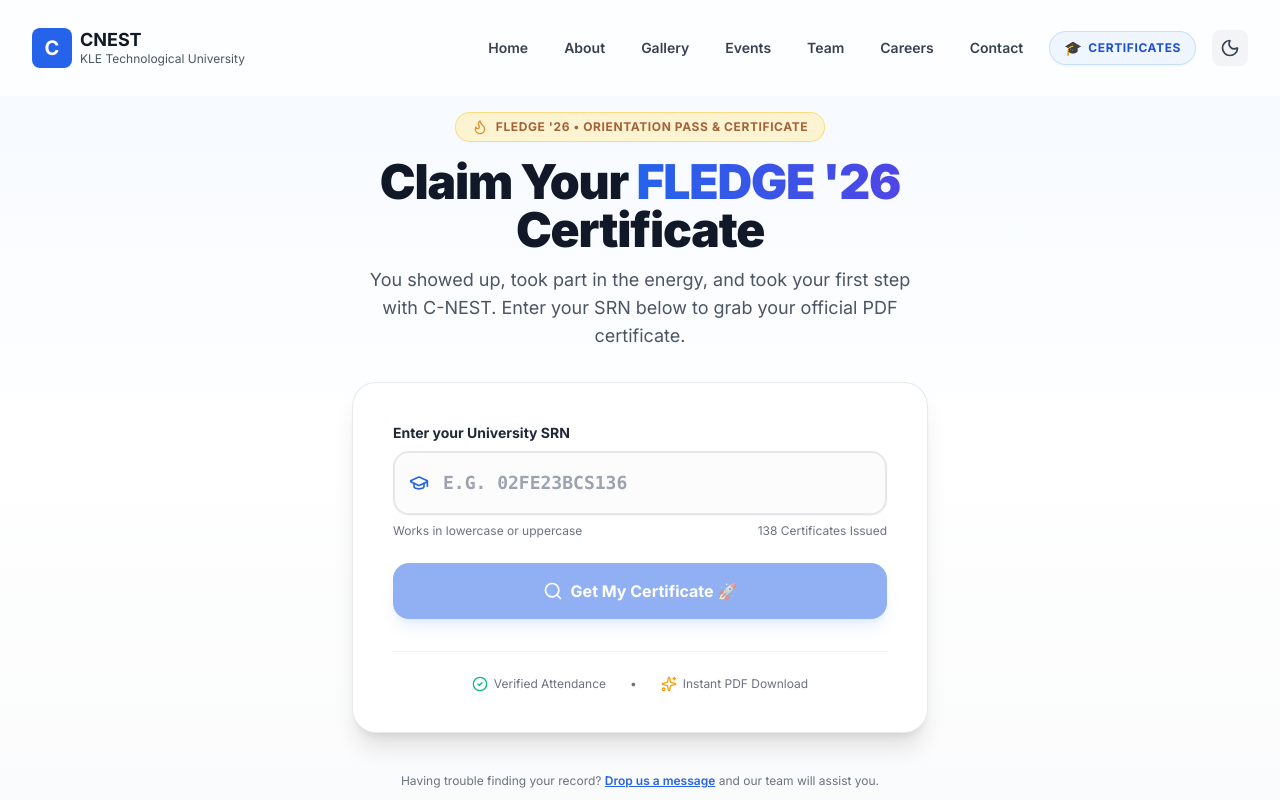
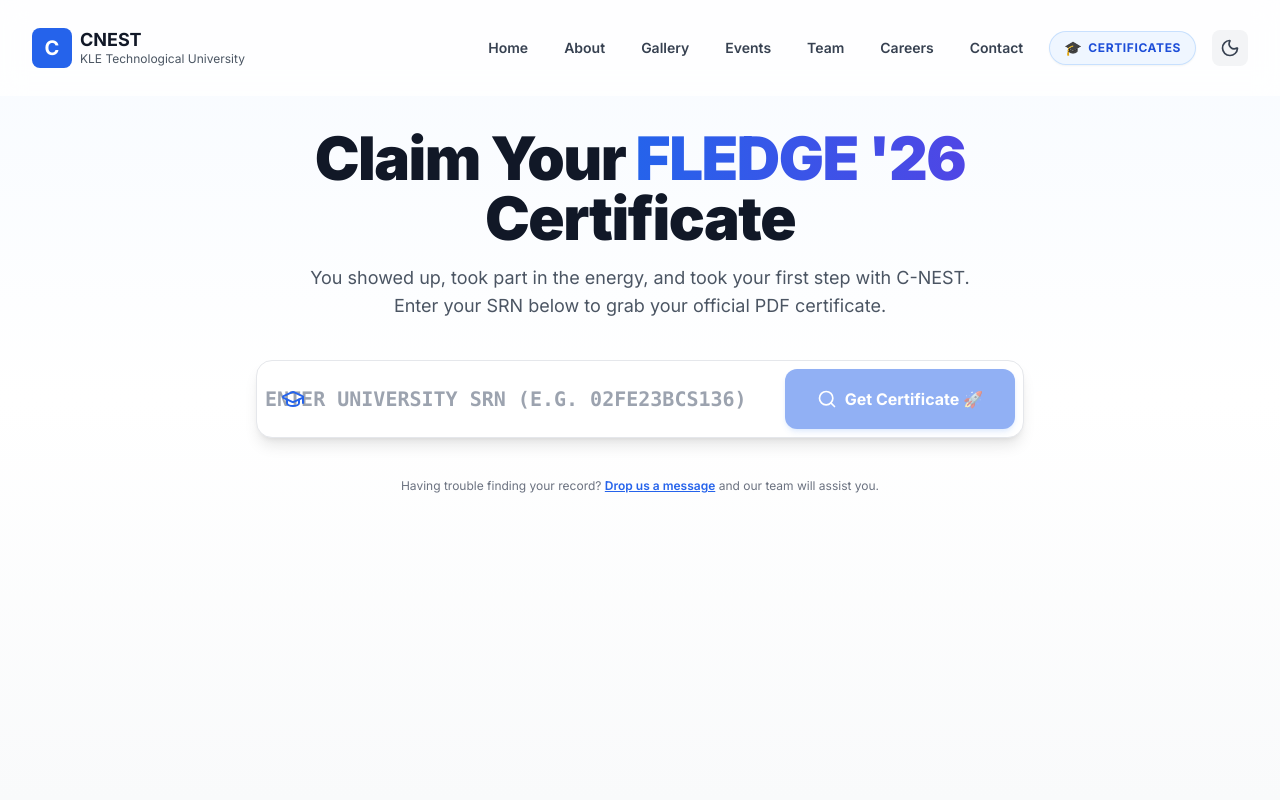
Before and after one commit to SushilChandaragi/CNEST, a React (Vite) app: page /certificate in a window 1280 px wide. Shown: the top 800 px of the page. Built offline with nearby package versions, Linux system fonts and the light colour scheme.

Commit message:
feat: add orientation certificate ribbon on hero, wide banner on homepage, and streamlined wide unboxed certificate search

```diff
--- /dev/null
+++ b/components/CertificateClaimBanner.tsx
@@ -0,0 +1,69 @@
+import React, { useState } from 'react';
+import { Search, GraduationCap, ArrowRight } from 'lucide-react';
+import { useNavigate } from 'react-router-dom';
+
+const CertificateClaimBanner: React.FC = () => {
+  const [srn, setSrn] = useState('');
+  const navigate = useNavigate();
+
+  const handleSearch = (e: React.FormEvent) => {
+    e.preventDefault();
+    const clean = srn.trim().toUpperCase();
+    if (clean) {
+      navigate(`/certificates?srn=${encodeURIComponent(clean)}`);
+    } else {
+      navigate('/certificates');
+    }
+  };
+
+  return (
+    <section className="py-16 bg-gradient-to-r from-blue-900 via-indigo-900 to-blue-950 text-white relative overflow-hidden">
+      <div className="absolute inset-0 opacity-10 pointer-events-none bg-[radial-gradient(#fff_1px,transparent_1px)] [background-size:16px_16px]"></div>
+
+      <div className="max-w-6xl mx-auto px-4 sm:px-6 lg:px-8 relative z-10">
+        <div className="flex flex-col lg:flex-row items-center justify-between gap-8">
+
+          {/* Left Text */}
+          <div className="text-center lg:text-left max-w-xl">
+            <h2 className="text-3xl sm:text-4xl font-black tracking-tight mb-3">
+              Claim Your <span className="text-blue-400">FLEDGE &apos;26</span> Certificate
+            </h2>
+            <p className="text-blue-100 text-base sm:text-lg leading-relaxed">
+              Attended the Student Orientation? Enter your University SRN to verify your attendance and download your official participation PDF.
+            </p>
+          </div>
+
+          {/* Right Wide Search Bar */}
+          <div className="w-full lg:max-w-md">
+            <form onSubmit={handleSearch} className="flex flex-col sm:flex-row gap-2">
+              <div className="relative flex-1">
+                <div className="absolute inset-y-0 left-0 pl-3.5 flex items-center pointer-events-none text-gray-400">
+                  <GraduationCap className="w-5 h-5 text-blue-400" />
+                </div>
+                <input
+                  type="text"
+                  value={srn}
+                  onChange={(e) => setSrn(e.target.value.toUpperCase())}
+                  placeholder="Enter SRN (e.g. 02FE23BCS136)"
+                  autoCapitalize="characters"
+                  className="w-full pl-11 pr-4 py-3.5 rounded-xl bg-white/10 hover:bg-white/15 focus:bg-white/20 border border-blue-300/30 text-white placeholder-blue-200 font-mono font-bold text-base focus:outline-none focus:ring-2 focus:ring-blue-400 backdrop-blur-md uppercase transition-all"
+                />
+              </div>
+
+              <button
+                type="submit"
+                className="py-3.5 px-6 rounded-xl bg-blue-500 hover:bg-blue-400 active:scale-[0.98] text-white font-bold text-sm sm:text-base transition-all duration-200 shadow-lg shadow-blue-500/30 flex items-center justify-center gap-2 cursor-pointer shrink-0"
+              >
+                <span>Verify</span>
+                <ArrowRight className="w-4 h-4" />
+              </button>
+            </form>
+          </div>
+
+        </div>
+      </div>
+    </section>
+  );
+};
+
+export default CertificateClaimBanner;
--- a/components/Hero.tsx
+++ b/components/Hero.tsx
@@ -17,6 +17,21 @@
 
       <div className="relative z-10 max-w-7xl mx-auto px-4 sm:px-6 lg:px-8 text-center sm:text-left">
         <div className="sm:max-w-2xl">
+          {/* Orientation Certificate Notification Ribbon */}
+          <div className="mb-6 inline-block">
+            <Link
+              to="/certificates"
+              className="inline-flex items-center gap-2.5 px-4 py-2 rounded-full bg-blue-600/30 hover:bg-blue-600/50 border border-blue-400/40 text-blue-100 text-xs sm:text-sm font-medium backdrop-blur-md transition-all duration-300 shadow-sm group hover:border-blue-300"
+            >
+              <span className="flex h-2 w-2 relative">
+                <span className="animate-ping absolute inline-flex h-full w-full rounded-full bg-amber-400 opacity-75"></span>
+                <span className="relative inline-flex rounded-full h-2 w-2 bg-amber-400"></span>
+              </span>
+              <span>🎓 Attended <strong>FLEDGE &apos;26 Orientation</strong>? Claim your certificate</span>
+              <ArrowRight className="w-3.5 h-3.5 group-hover:translate-x-1 transition-transform text-blue-300" />
+            </Link>
+          </div>
+
           <h1 className="text-4xl tracking-tight font-extrabold text-white sm:text-5xl md:text-6xl mb-6">
             Centre for Next Gen <span className="text-blue-400 dark:text-blue-300">Entrepreneurship</span> in Science & Technology
           </h1>
--- a/pages/Certificates.tsx
+++ b/pages/Certificates.tsx
@@ -1,26 +1,22 @@
-import React, { useState } from 'react';
+import React, { useState, useEffect } from 'react';
 import confetti from 'canvas-confetti';
 import {
   Download,
   Search,
   Share2,
   Sparkles,
-  CheckCircle2,
   AlertCircle,
   ArrowLeft,
   Linkedin,
-  Instagram,
   Loader2,
   ExternalLink,
   GraduationCap,
   Copy,
-  Check,
-  Flame,
-  MessageSquare
+  Check
 } from 'lucide-react';
 import { useDocumentMetadata } from '../hooks/useDocumentMetadata';
 import { CERTIFICATE_ENDPOINT } from '../constants';
-import { Link } from 'react-router-dom';
+import { Link, useSearchParams } from 'react-router-dom';
 
 interface CertificateResult {
   found: boolean;
@@ -37,11 +33,21 @@
     "Claim and download your official participation certificate for FLEDGE '26 by C-NEST Foundation at KLE Technological University."
   );
 
+  const [searchParams] = useSearchParams();
   const [srnInput, setSrnInput] = useState('');
   const [isLoading, setIsLoading] = useState(false);
   const [errorMessage, setErrorMessage] = useState<string | null>(null);
   const [certData, setCertData] = useState<CertificateResult | null>(null);
   const [copiedLink, setCopiedLink] = useState(false);
+
+  // Auto-verify if SRN is in URL query parameter
+  useEffect(() => {
+    const urlSrn = searchParams.get('srn');
+    if (urlSrn) {
+      setSrnInput(urlSrn.toUpperCase());
+      performVerification(urlSrn.toUpperCase());
+    }
+  }, [searchParams]);
 
   const triggerCelebration = () => {
     try {
@@ -73,12 +79,11 @@
     }
   };
 
-  const handleSearch = async (e?: React.FormEvent) => {
-    if (e) e.preventDefault();
-    const cleanSrn = srnInput.trim().toUpperCase();
+  const performVerification = async (targetSrn: string) => {
+    const cleanSrn = targetSrn.trim().toUpperCase();
 
     if (!cleanSrn) {
-      setErrorMessage("Please type in your SRN to continue.");
+      setErrorMessage("Please enter your SRN to continue.");
       return;
     }
 
@@ -115,6 +120,11 @@
     }
   };
 
+  const handleSearch = (e?: React.FormEvent) => {
+    if (e) e.preventDefault();
+    performVerification(srnInput);
+  };
+
   const handleReset = () => {
     setSrnInput('');
     setErrorMessage(null);
@@ -131,64 +141,65 @@
   };
 
   const getLinkedInShareUrl = () => {
-    const studentName = certData?.name || "Participant";
     const shareText = `Excited to receive my official participation certificate for FLEDGE '26 organized by C-NEST Foundation at KLE Tech! 🎓🚀\n\nLooking forward to innovating, building projects, and growing with the C-NEST startup ecosystem! #FLEDGE26 #CNEST #KLETech #Entrepreneurship #Innovation`;
     return `https://www.linkedin.com/feed/?shareActive=true&text=${encodeURIComponent(shareText)}`;
   };
 
   return (
-    <div className="pt-28 pb-24 bg-gradient-to-b from-blue-50/70 via-white to-gray-50 dark:from-gray-950 dark:via-gray-900 dark:to-gray-950 min-h-screen text-gray-900 dark:text-white transition-colors duration-300">
-      <div className="max-w-3xl mx-auto px-4 sm:px-6 lg:px-8">
+    <div className="pt-32 pb-24 bg-gradient-to-b from-blue-50/50 via-white to-gray-50 dark:from-gray-950 dark:via-gray-900 dark:to-gray-950 min-h-screen text-gray-900 dark:text-white transition-colors duration-300">
+      <div className="max-w-4xl mx-auto px-4 sm:px-6 lg:px-8">
 
-        {/* Header Badge */}
-        <div className="text-center mb-8">
-          <div className="inline-flex items-center gap-2 px-4 py-1.5 rounded-full bg-amber-100 dark:bg-amber-950/60 text-amber-800 dark:text-amber-300 font-bold text-xs uppercase tracking-wider mb-4 border border-amber-300/80 dark:border-amber-700/50 shadow-sm animate-pulse">
-            <Flame className="w-4 h-4 text-amber-600 dark:text-amber-400" />
-            <span>FLEDGE &apos;26 • Orientation Pass &amp; Certificate</span>
-          </div>
-
-          <h1 className="text-4xl sm:text-5xl font-black tracking-tight mb-3">
+        {/* Clean Wide Header */}
+        <div className="text-center mb-10">
+          <h1 className="text-4xl sm:text-5xl md:text-6xl font-black tracking-tight mb-4">
             Claim Your <span className="bg-gradient-to-r from-blue-600 to-indigo-600 dark:from-blue-400 dark:to-indigo-400 bg-clip-text text-transparent">FLEDGE &apos;26</span> Certificate
           </h1>
 
-          <p className="text-base sm:text-lg text-gray-600 dark:text-gray-300 max-w-xl mx-auto leading-relaxed">
+          <p className="text-base sm:text-lg text-gray-600 dark:text-gray-300 max-w-2xl mx-auto leading-relaxed">
             You showed up, took part in the energy, and took your first step with C-NEST. Enter your SRN below to grab your official PDF certificate.
           </p>
         </div>
 
         {/* Dynamic State View */}
         {!certData ? (
-          /* STATE 1: SEARCH CARD */
-          <div className="bg-white dark:bg-gray-800/95 rounded-3xl shadow-xl border border-gray-200/90 dark:border-gray-700/80 p-6 sm:p-10 transition-all duration-300 max-w-xl mx-auto relative overflow-hidden">
-
-            <div className="space-y-6">
-              <div>
-                <label htmlFor="srnInput" className="block text-sm font-bold text-gray-800 dark:text-gray-200 mb-2">
-                  Enter your University SRN
-                </label>
-                <div className="relative rounded-2xl shadow-sm">
-                  <div className="absolute inset-y-0 left-0 pl-4 flex items-center pointer-events-none text-gray-400">
-                    <GraduationCap className="w-5 h-5 text-blue-600 dark:text-blue-400" />
+          /* STATE 1: WIDE OPEN SEARCH BAR */
+          <div className="w-full max-w-3xl mx-auto">
+            <form onSubmit={handleSearch} className="space-y-4">
+              <div className="flex flex-col sm:flex-row items-stretch gap-3 p-2 bg-white dark:bg-gray-800 rounded-2xl shadow-lg border border-gray-200 dark:border-gray-700">
+                <div className="relative flex-1 flex items-center">
+                  <div className="absolute left-4 text-gray-400 pointer-events-none">
+                    <GraduationCap className="w-6 h-6 text-blue-600 dark:text-blue-400" />
                   </div>
                   <input
                     id="srnInput"
                     type="text"
                     value={srnInput}
                     onChange={(e) => setSrnInput(e.target.value.toUpperCase())}
-                    onKeyDown={(e) => {
-                      if (e.key === 'Enter') handleSearch();
-                    }}
-                    placeholder="e.g. 02FE23BCS136"
+                    placeholder="Enter University SRN (e.g. 02FE23BCS136)"
                     autoComplete="off"
                     autoCapitalize="characters"
                     disabled={isLoading}
-                    className="block w-full pl-12 pr-4 py-4 rounded-2xl border-2 border-gray-200 dark:border-gray-700 bg-gray-50/50 dark:bg-gray-900 text-gray-900 dark:text-white placeholder-gray-400 dark:placeholder-gray-500 font-mono font-bold text-lg focus:ring-4 focus:ring-blue-500/20 focus:border-blue-600 dark:focus:border-blue-400 transition-all uppercase"
+                    className="w-full pl-13 pr-4 py-4 rounded-xl bg-transparent text-gray-900 dark:text-white placeholder-gray-400 dark:placeholder-gray-500 font-mono font-bold text-lg sm:text-xl focus:outline-none uppercase"
                   />
                 </div>
-                <div className="mt-2 flex items-center justify-between text-xs text-gray-500 dark:text-gray-400">
-                  <span>Works in lowercase or uppercase</span>
-                  <span>138 Certificates Issued</span>
-                </div>
+
+                <button
+                  type="submit"
+                  disabled={isLoading || !srnInput.trim()}
+                  className="py-4 px-8 rounded-xl bg-blue-600 hover:bg-blue-700 active:scale-[0.99] text-white font-bold text-base shadow-md shadow-blue-500/25 transition-all duration-200 disabled:opacity-50 disabled:cursor-not-allowed flex items-center justify-center gap-2 cursor-pointer shrink-0"
+                >
+                  {isLoading ? (
+                    <>
+                      <Loader2 className="w-5 h-5 animate-spin" />
+                      <span>Checking...</span>
+                    </>
+                  ) : (
+                    <>
+                      <Search className="w-5 h-5" />
+                      <span>Get Certificate 🚀</span>
+                    </>
+                  )}
+                </button>
               </div>
 
               {errorMessage && (
@@ -206,45 +217,13 @@
                   </div>
                 </div>
               )}
-
-              <button
-                type="button"
-                onClick={() => handleSearch()}
-                disabled={isLoading || !srnInput.trim()}
-                className="w-full py-4 px-6 rounded-2xl bg-blue-600 hover:bg-blue-700 active:scale-[0.99] text-white font-bold text-base shadow-lg shadow-blue-500/25 transition-all duration-200 disabled:opacity-50 disabled:cursor-not-allowed flex items-center justify-center gap-2 cursor-pointer"
-              >
-                {isLoading ? (
-                  <>
-                    <Loader2 className="w-5 h-5 animate-spin" />
-                    <span>Checking attendance...</span>
-                  </>
-                ) : (
-                  <>
-                    <Search className="w-5 h-5" />
-                    <span>Get My Certificate 🚀</span>
-                  </>
-                )}
-              </button>
-            </div>
-
-            <div className="mt-8 pt-6 border-t border-gray-100 dark:border-gray-800 flex items-center justify-center gap-6 text-xs text-gray-500 dark:text-gray-400">
-              <span className="flex items-center gap-1.5">
-                <CheckCircle2 className="w-4 h-4 text-emerald-500" />
-                Verified Attendance
-              </span>
-              <span>•</span>
-              <span className="flex items-center gap-1.5">
-                <Sparkles className="w-4 h-4 text-amber-500" />
-                Instant PDF Download
-              </span>
-            </div>
+            </form>
           </div>
         ) : (
-          /* STATE 2: VERIFIED CELEBRATION & DOWNLOAD CARD */
-          <div className="space-y-6 max-w-xl mx-auto">
+          /* STATE 2: VERIFIED CELEBRATION & DOWNLOAD CARD (WIDE) */
+          <div className="space-y-6 max-w-2xl mx-auto">
 
-            {/* Ticket / Pass Style Card */}
-            <div className="bg-white dark:bg-gray-800/95 rounded-3xl shadow-2xl border-2 border-blue-500/30 dark:border-blue-500/40 p-6 sm:p-8 relative overflow-hidden">
+            <div className="bg-white dark:bg-gray-800 rounded-3xl shadow-xl border border-gray-200 dark:border-gray-700 p-6 sm:p-8 relative overflow-hidden">
 
               {/* Confetti & Sparkles Top */}
               <div className="text-center mb-6">
@@ -261,7 +240,7 @@
               </div>
 
               {/* Student Pass Chip */}
-              <div className="p-4 rounded-2xl bg-gradient-to-r from-blue-50 to-indigo-50 dark:from-gray-900 dark:to-gray-900/80 border border-blue-100 dark:border-gray-700 mb-6 flex flex-wrap items-center justify-between gap-3">
+              <div className="p-4 rounded-2xl bg-blue-50 dark:bg-gray-900/80 border border-blue-100 dark:border-gray-700 mb-6 flex flex-wrap items-center justify-between gap-3">
                 <div>
                   <span className="text-xs uppercase font-bold text-gray-500 dark:text-gray-400 block">
                     SRN
--- a/pages/Home.tsx
+++ b/pages/Home.tsx
@@ -1,10 +1,10 @@
 import React from 'react';
 import Hero from '../components/Hero';
+import CertificateClaimBanner from '../components/CertificateClaimBanner';
 import About from '../components/About';
 import WhoWeServe from '../components/WhoWeServe';
 import Services from '../components/Services';
 import Achievements from '../components/Achievements';
-
 import CallToAction from '../components/CallToAction';
 import { useDocumentMetadata } from '../hooks/useDocumentMetadata';
 
@@ -16,12 +16,12 @@
   return (
     <>
       <Hero />
+      <CertificateClaimBanner />
       <About />
       <WhoWeServe />
       <Achievements />
       <Services />
       <CallToAction />
-
     </>
   );
 };
```
